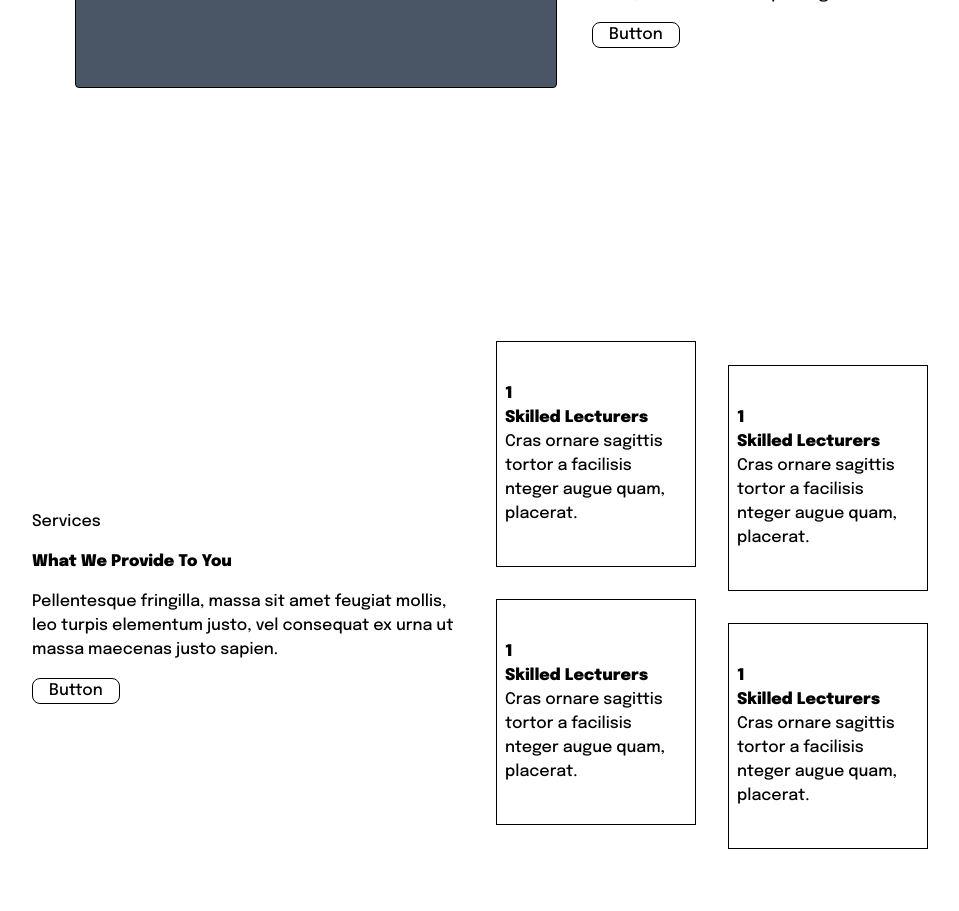
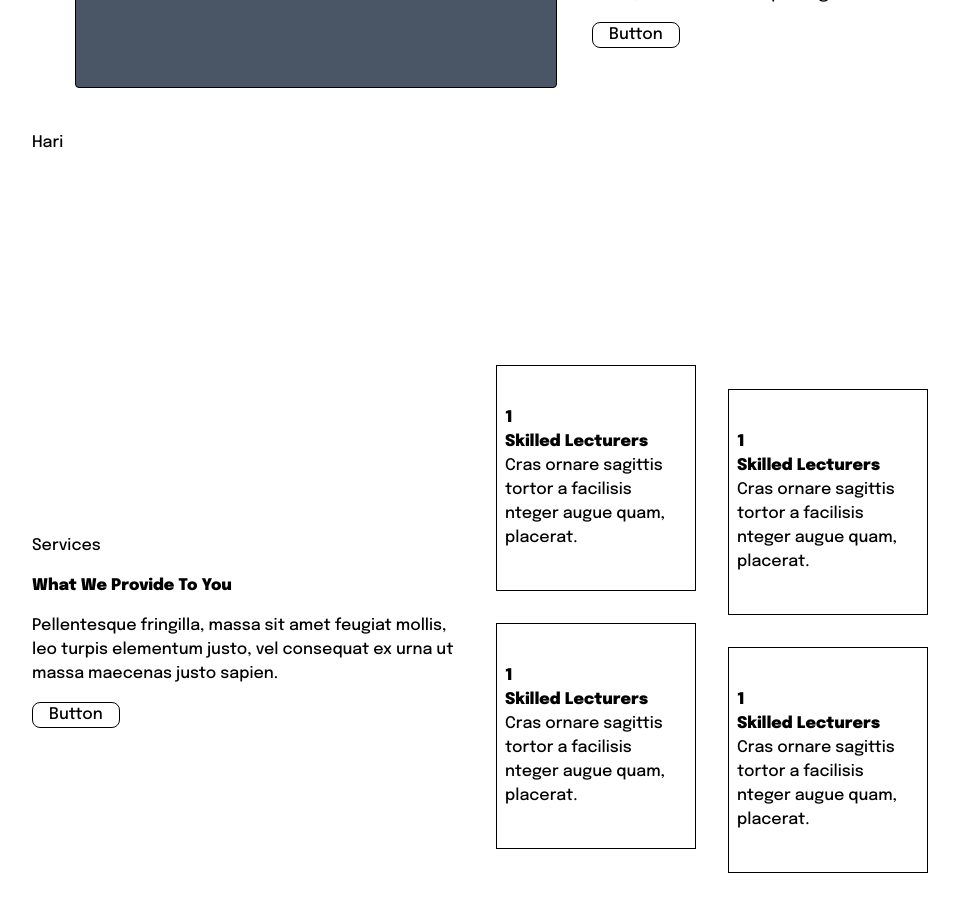
Before and after one commit to mr-harikrishnan/gng-next-js-final-project, a Next.js app: page / in a window 1280 px wide. Shown: the part 2200-3111 px from the top of the page, without its empty margins (160-1119 px from the left). Built offline with nearby package versions, Linux system fonts and the light colour scheme.

Commit message:
added h1 tag for test

```diff
--- a/src/app/(root)/component/teachersSection/TeacherDetails.tsx
+++ b/src/app/(root)/component/teachersSection/TeacherDetails.tsx
@@ -13,8 +13,11 @@ function TeacherDetails() {
         <TeacherCard></TeacherCard>
       </div>
 
+
+
       <div className='overflow-hidden'>
         <ClassTwinkle></ClassTwinkle>
+        <h1>Hari</h1>
       </div>
     </div>
   )
```
